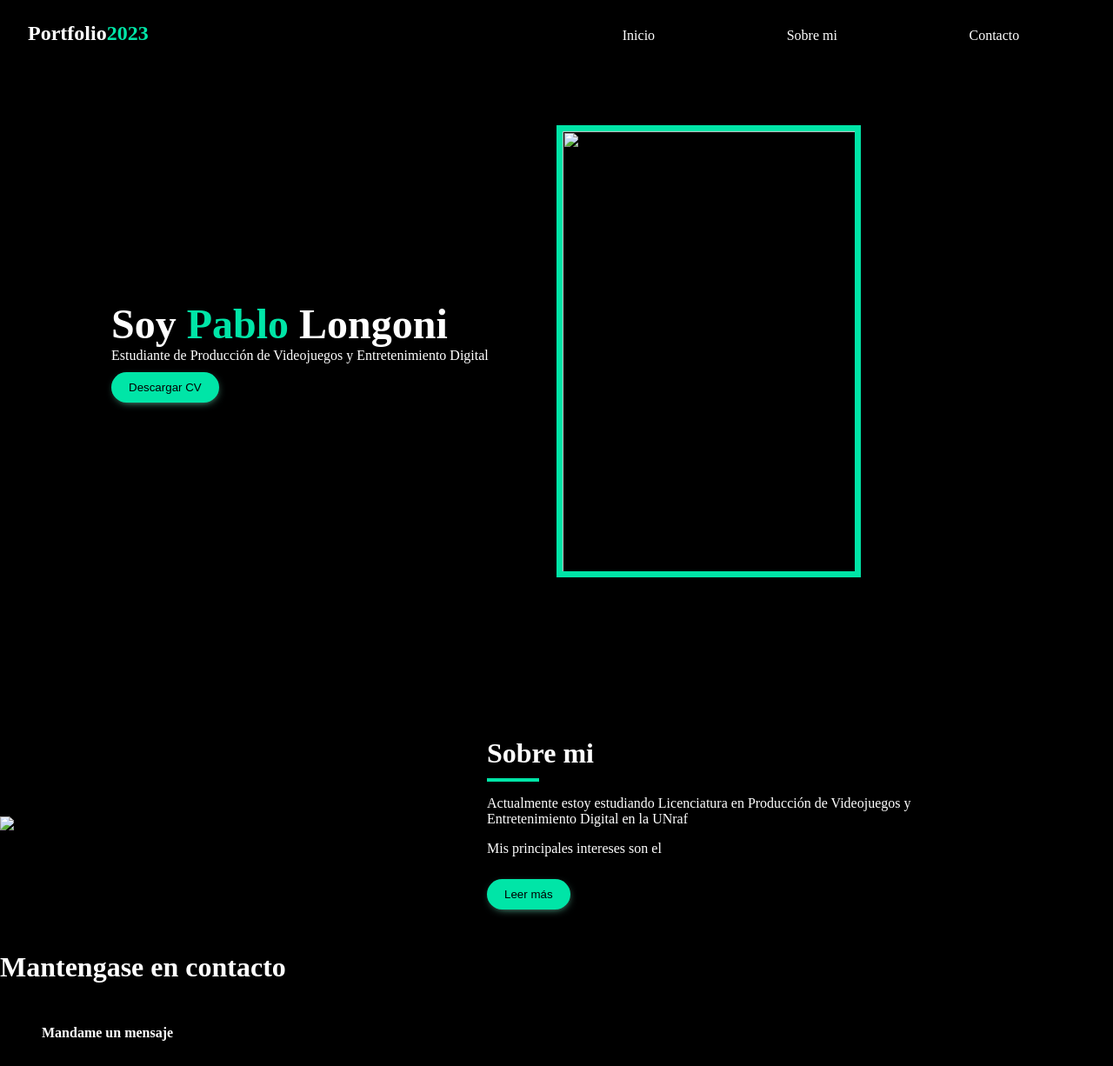
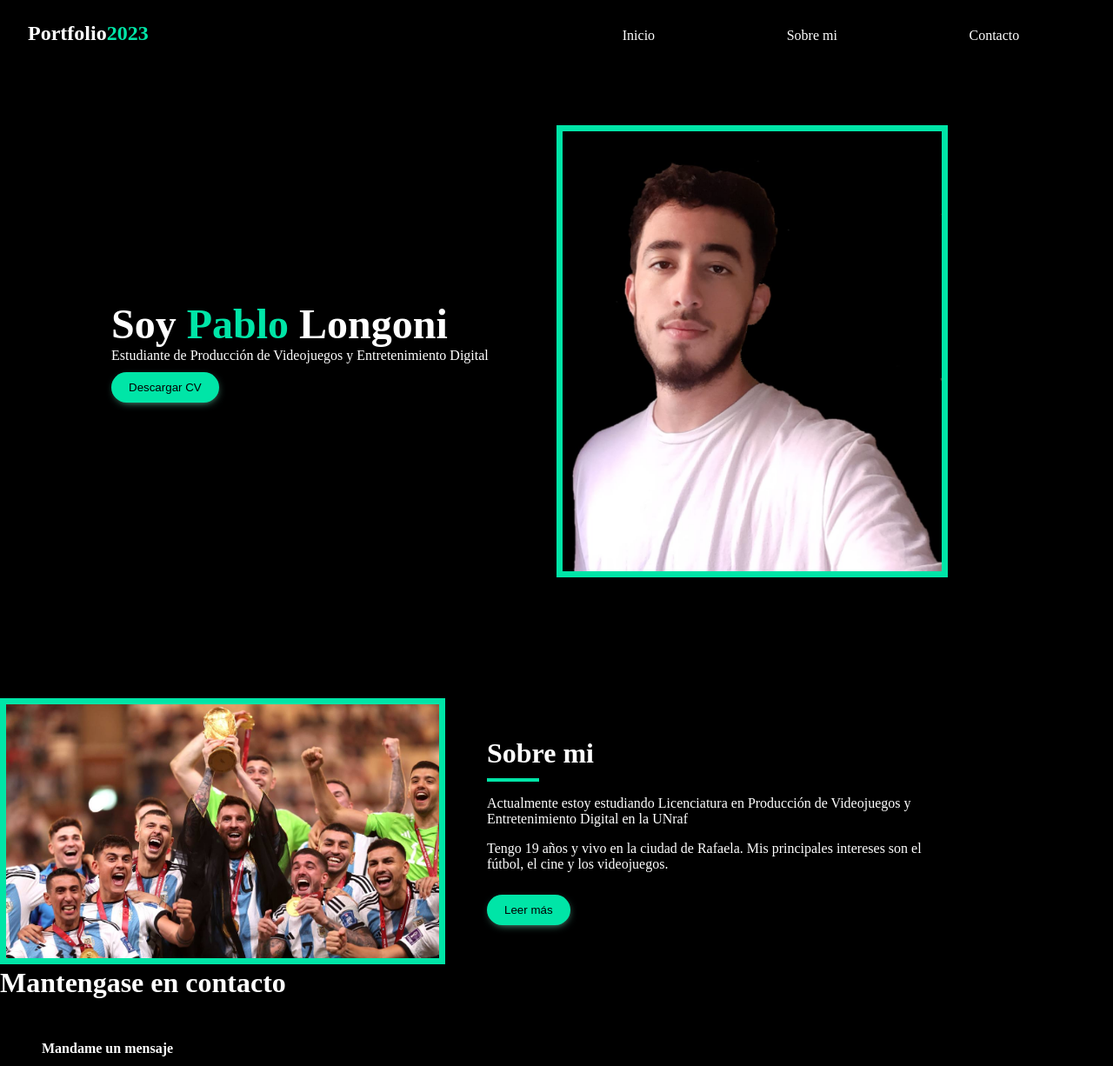
Before and after one commit to Pablo-Longoni/Porfolio2023, a plain HTML site: page index.html in a window 1280 px wide. Shown: the top 1226 px of the page at 87% size. Drawn offline with Linux system fonts and the light colour scheme.

Commit message:
finalizado

```diff
--- a/assets/css/style.css
+++ b/assets/css/style.css
@@ -81,7 +81,7 @@ span{
 }
 
 .main img{
-    width: 350px;
+    width: 450px;
     border: 7px solid rgb(0, 229, 167);
     height: 520px;
 }
@@ -97,6 +97,7 @@ span{
 .about img{
     width: 100%;
     grid-column: 1/5;
+    border: 7px solid rgb(0, 229, 167);
 }
 
 .about-info{
--- a/index.html
+++ b/index.html
@@ -28,18 +28,18 @@
 					<button class="download-cv">Descargar CV</button>
 				</a>
 			</div>
-			<img src="./public/#">
+			<img src="./public/foto.jpeg">
 		</main>
 
 	</div>
 
 <div class="about">
-	<img src="./public/#">
+	<img src="./public/mundial.jpg">
 	<div class="about-info">
 		<h2>Sobre mi</h2>
 		<div class="divider"></div>
 	<p>Actualmente estoy estudiando Licenciatura en Producción de Videojuegos y Entretenimiento Digital en la UNraf</p>
-	<p>Mis principales intereses son el </p>
+	<p>Tengo 19 años y vivo en la ciudad de Rafaela. Mis principales intereses son el fútbol, el cine y los videojuegos.  </p>
 	<button class="download-cv">Leer más</button>
 	</div>
 </div>
```
Also changed, not shown: public/foto.jpeg (added), public/mundial.jpg (added).
